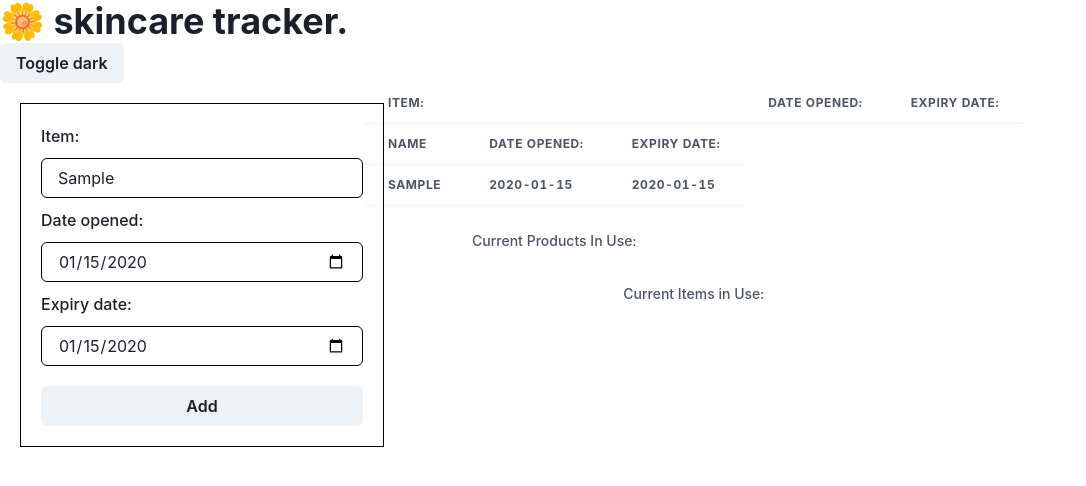
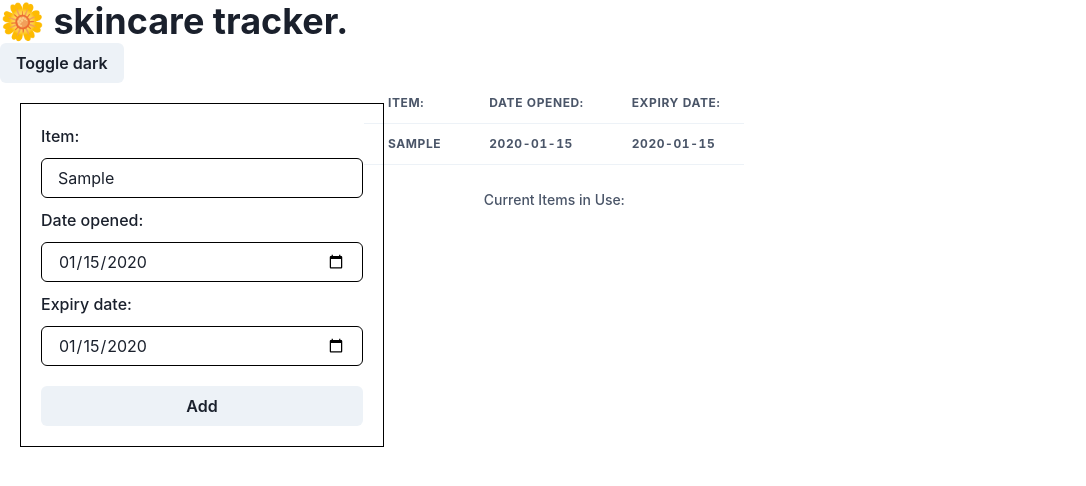
Before and after one commit to vvynz/skincare-tracker, a React (Create React App) app: page / in a window 1280 px wide. Both pictures are taken after typing "Sample", "2020-01-15", "2020-01-15" into the empty fields and a click on the button "Add". Shown: the top 486 px of the page, without its empty margins (0-1086 px from the left). Built offline with nearby package versions, Linux system fonts and the light colour scheme.

Commit message:
Remove unused styling components

```diff
--- a/src/Components/InUse.jsx
+++ b/src/Components/InUse.jsx
@@ -1,37 +1,15 @@
 import React from "react";
 import {
-  Table,
-  Thead,
-  Tbody,
-  Tfoot,
   Tr,
   Th,
-  Td,
-  TableCaption,
-  TableContainer,
 } from "@chakra-ui/react";
 
 export default function InUse({ items }) {
-
   return (
-      <TableContainer>
-        <Table>
-          <TableCaption>Current Products In Use:</TableCaption>
-          <Thead>
-            <Tr>
-              <Th>Name</Th>
-              <Th>Date Opened:</Th>
-              <Th>Expiry Date:</Th>
-            </Tr>
-          </Thead>
-          <Tbody>
-            <Tr>
-              <Th>{items.itemName}</Th>
-              <Th>{items.dateOpened}</Th>
-              <Th>{items.expiryDate}</Th>
-            </Tr>
-          </Tbody>
-        </Table>
-      </TableContainer>
+    <Tr>
+      <Th>{items.itemName}</Th>
+      <Th>{items.dateOpened}</Th>
+      <Th>{items.expiryDate}</Th>
+    </Tr>
   );
 }
```
